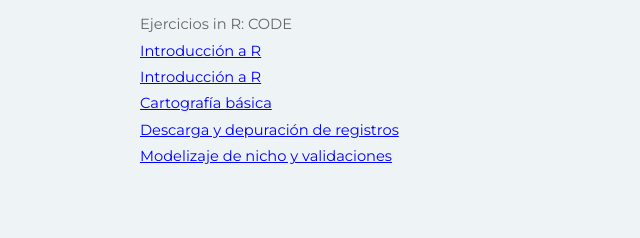
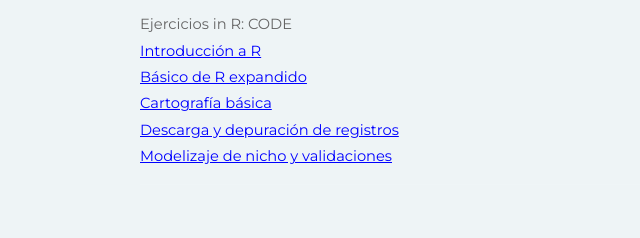
Before and after one commit to alegnacamargo/Clases, a plain HTML site: page cursos.html in a window 1280 px wide. Shown: the part 325-563 px from the top of the page, 0-640 px from the left. Drawn offline with Linux system fonts and the light colour scheme.

Commit message:
Update cursos.html

```diff
--- a/cursos.html
+++ b/cursos.html
@@ -53,7 +53,7 @@ Released   : 20140216
 					<a href="https://www.dropbox.com/sh/bt9p3v4yg0blx2g/AACRqJYUztznjDdBsD32vXlaa?dl=0">Datos</a></p>
 				<p>Ejercicios in R: CODE<br>
 					<a href="Intro_R.html">Introducción a R</a> <br>
-					<a href="EJERCICIOS_R_LAE.html">Introducción a R</a> <br>
+					<a href="EJERCICIOS_R_LAE.html">Básico de R expandido</a> <br>
              				<a href="Cartografia_Basica.html">Cartografía básica</a> <br>
 					<a href="GBIF.html">Descarga y depuración de registros</a> <br>
 					<a href="Modelos_Validaciones.html">Modelizaje de nicho y validaciones</a> <br>
```
